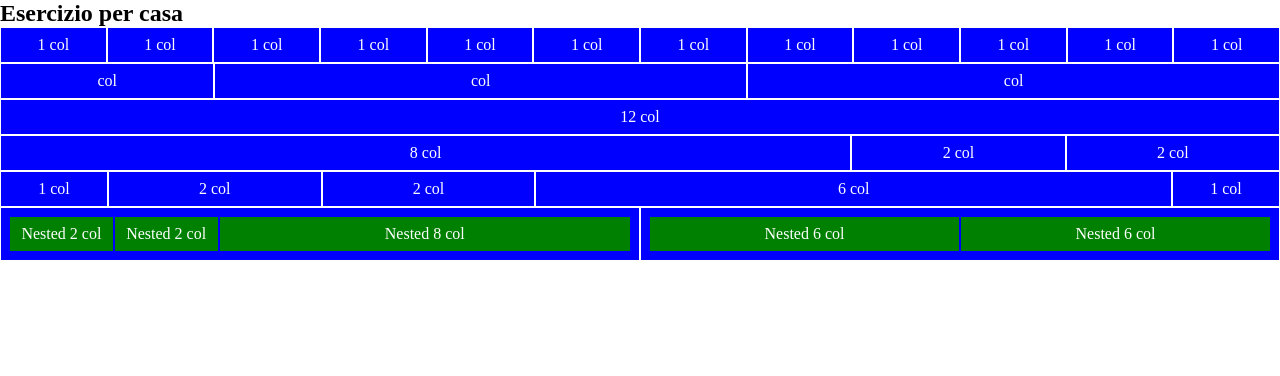
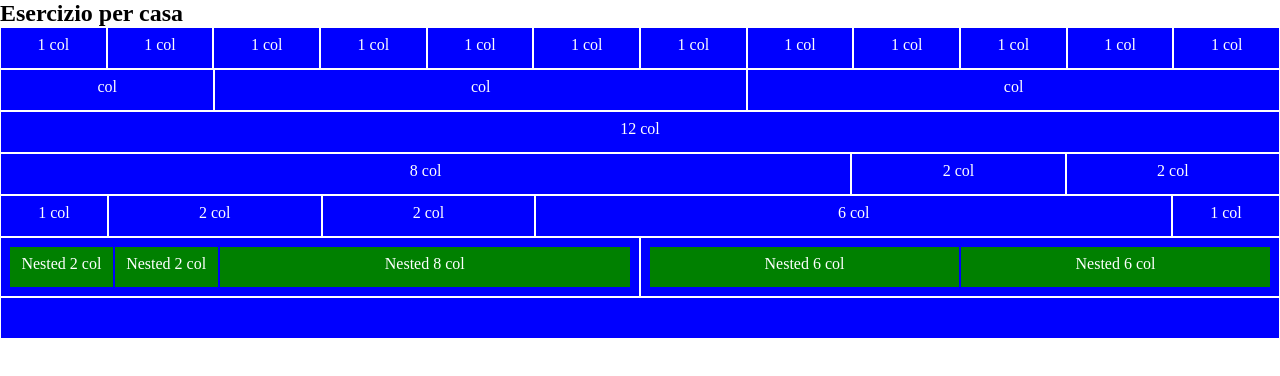
Before and after one commit to gmirizzi/html-css-12bool, a plain HTML site: page index.html in a window 1280 px wide. Drawn offline with Linux system fonts and the light colour scheme.

Commit message:
data altezza alle row

```diff
--- a/css/stile.css
+++ b/css/stile.css
@@ -2,10 +2,15 @@
     background-color: blue;
     color: white;
     text-align: center;
+    margin: 1px;
+    height: 2.5em;
     padding: .5em;
-    margin: 1px;
 }
 
 [class*="col"] [class*="col"] {
     background-color: green;
 }
+
+.row {
+    height: auto;
+}
--- a/index.html
+++ b/index.html
@@ -63,6 +63,9 @@
             <div class="col-6">Nested 6 col</div>
         </div>
     </div>
+    <div class="row">
+        <div class="col-12"></div>
+    </div>
 </body>
 
 </html>
```
